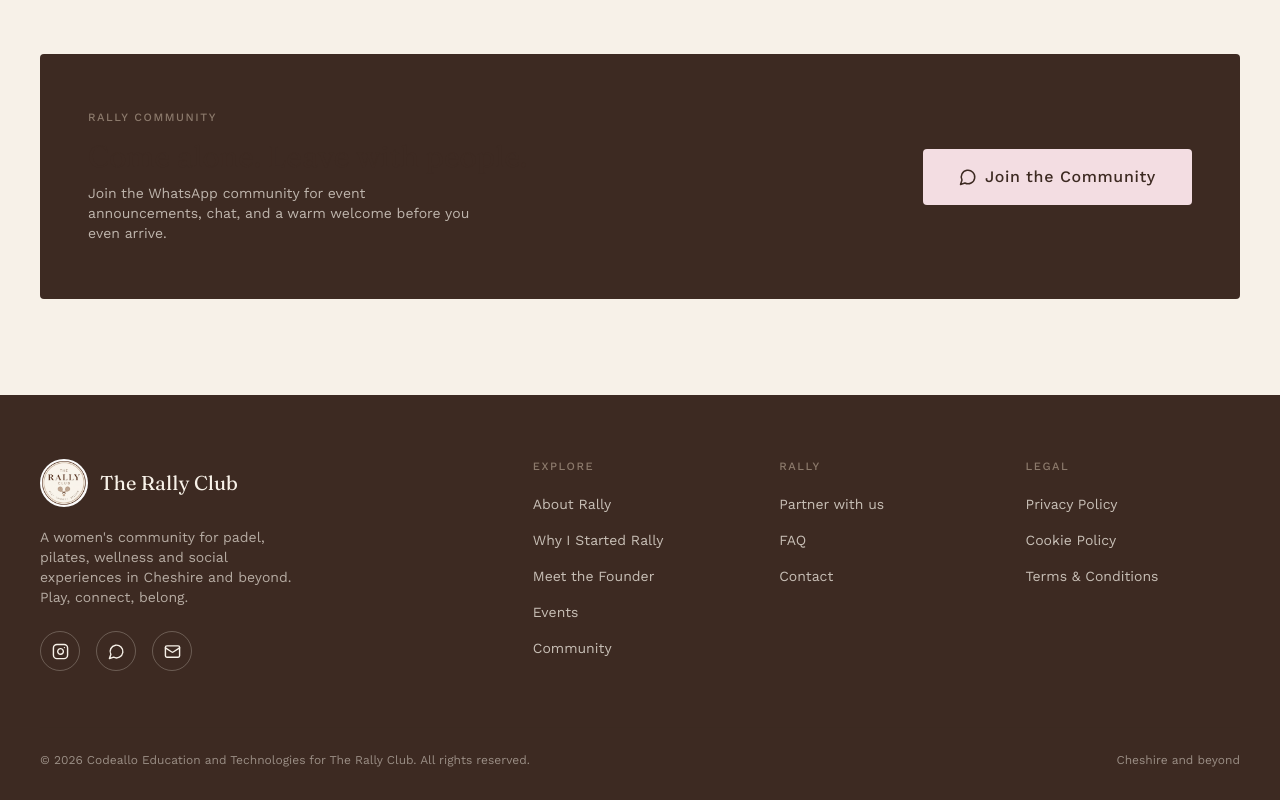
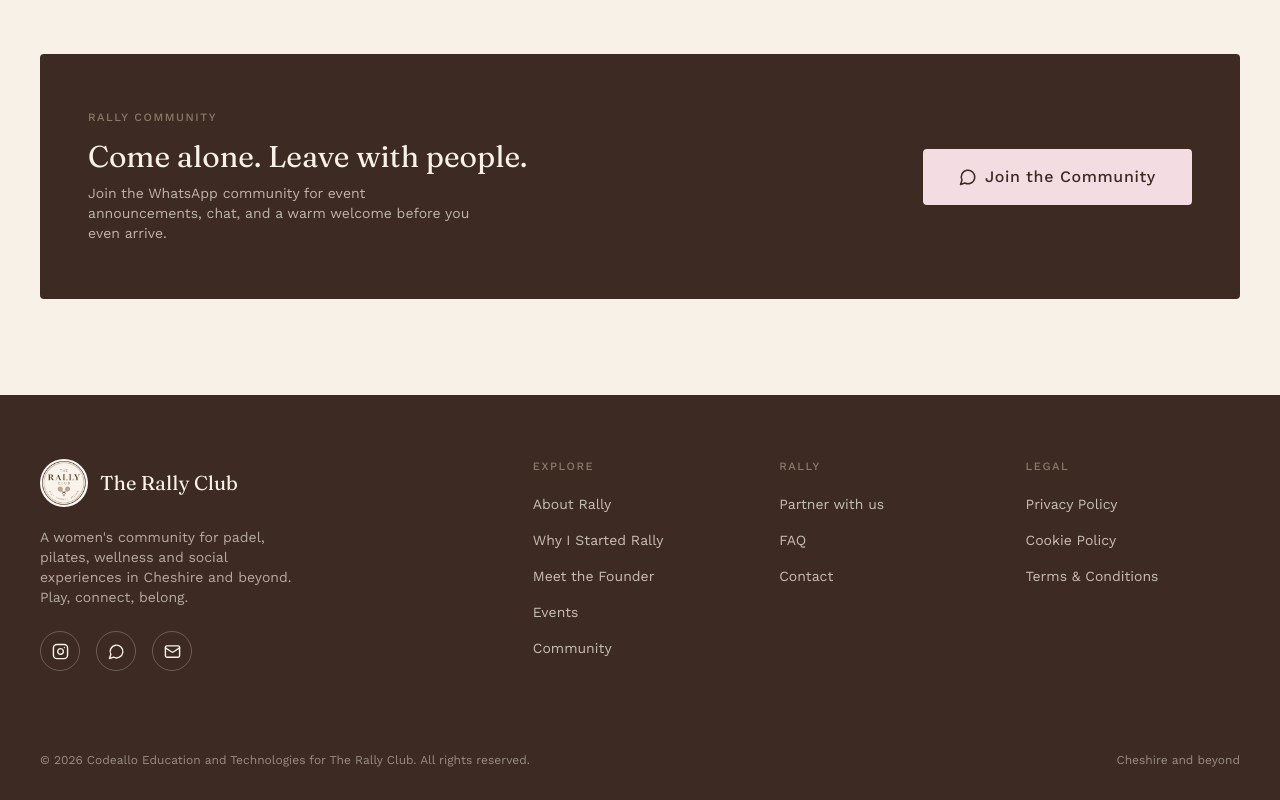
Before and after one commit to sudhir-timalsina/The_Rally_Club, a Next.js app in the folder rally-club/: page / in a window 1280 px wide. Shown: the part 4972-5772 px from the top of the page. Built offline with nearby package versions, Linux system fonts and the light colour scheme; no server answers; the database is empty.

Commit message:
Update globals.css

```diff
--- a/rally-club/app/globals.css
+++ b/rally-club/app/globals.css
@@ -14,7 +14,7 @@
     font-feature-settings: "ss01" 1, "kern" 1;
   }
   h1, h2, h3, h4 {
-    @apply font-display text-chocolate;
+    @apply font-display;
   }
   ::selection {
     background-color: #3D2A22;
```
